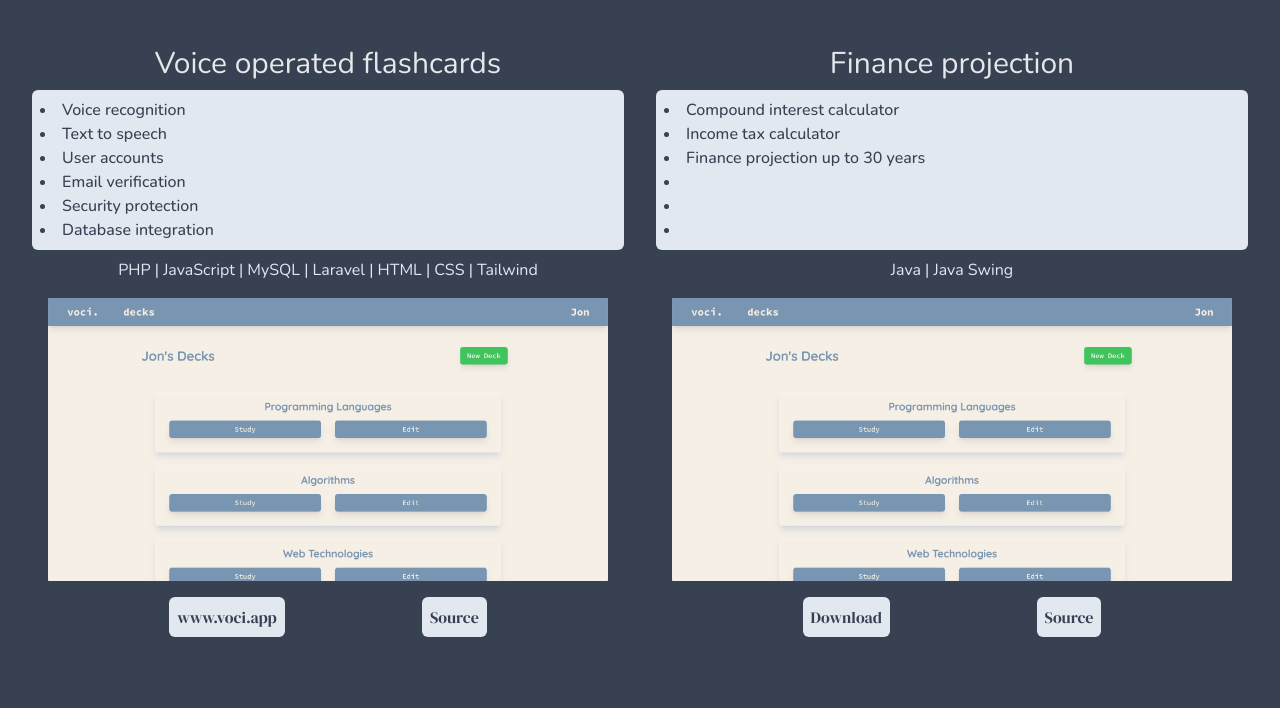
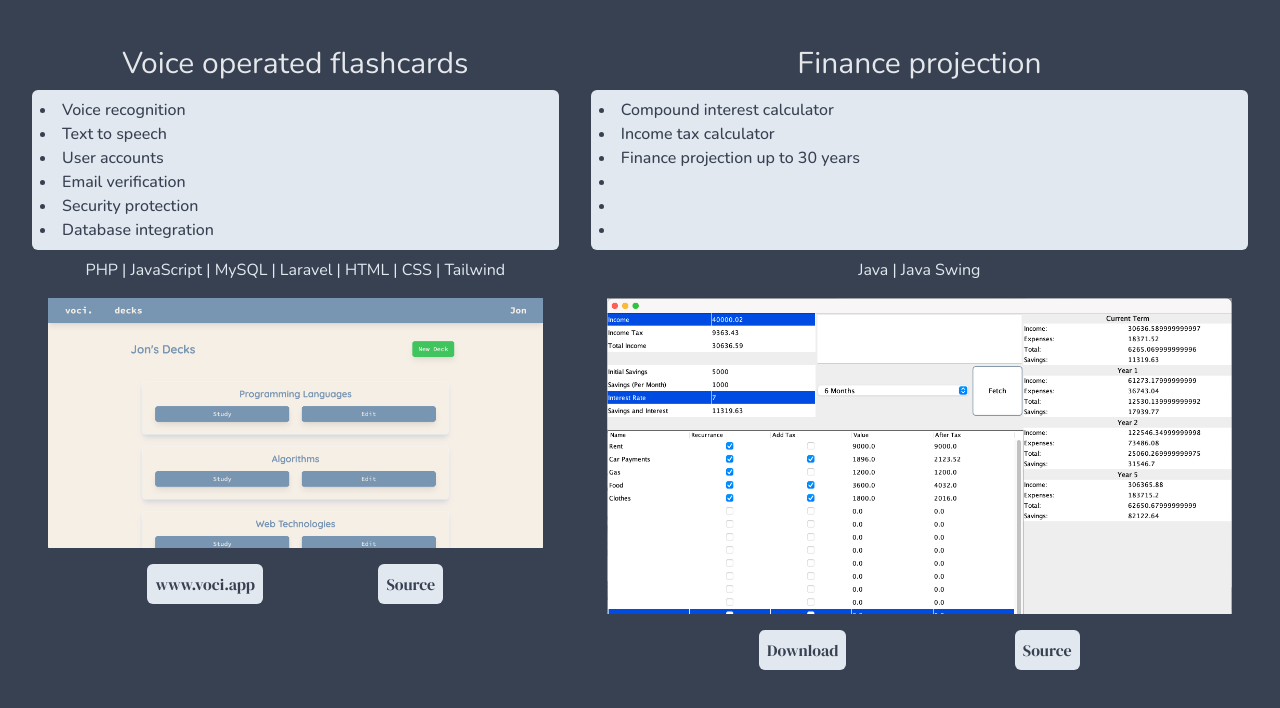
Before and after one commit to jon-steele/Portfolio-Website, a Next.js app: page / in a window 1280 px wide. Shown: the part 1206-1914 px from the top of the page. Built offline with nearby package versions, Linux system fonts and the light colour scheme.

Commit message:
added image of budget app

```diff
--- a/components/sections/projects.js
+++ b/components/sections/projects.js
@@ -53,7 +53,7 @@ export default function Projects({className}) {
             </p>
           </div>
           <div className='p-4'>
-            <Image className='' src={vocipng} alt='image of budget app' />
+            <Image className='' src={budgetpng} alt='image of budget app' />
             <div className='flex justify-evenly mt-4'>
               <a href='/Budget.jar' download target="_blank" rel="noreferrer"><h1 className='bg-slate-200 text-gray-700 rounded-md p-2 mr-2'>Download</h1></a>
               <a href='https://github.com/jon-steele/Budget-Projection' target="_blank" rel="noreferrer"><h1 className='bg-slate-200 text-gray-700 rounded-md p-2 ml-2'>Source</h1></a>
```
Also changed, not shown: public/images/budget.png.
